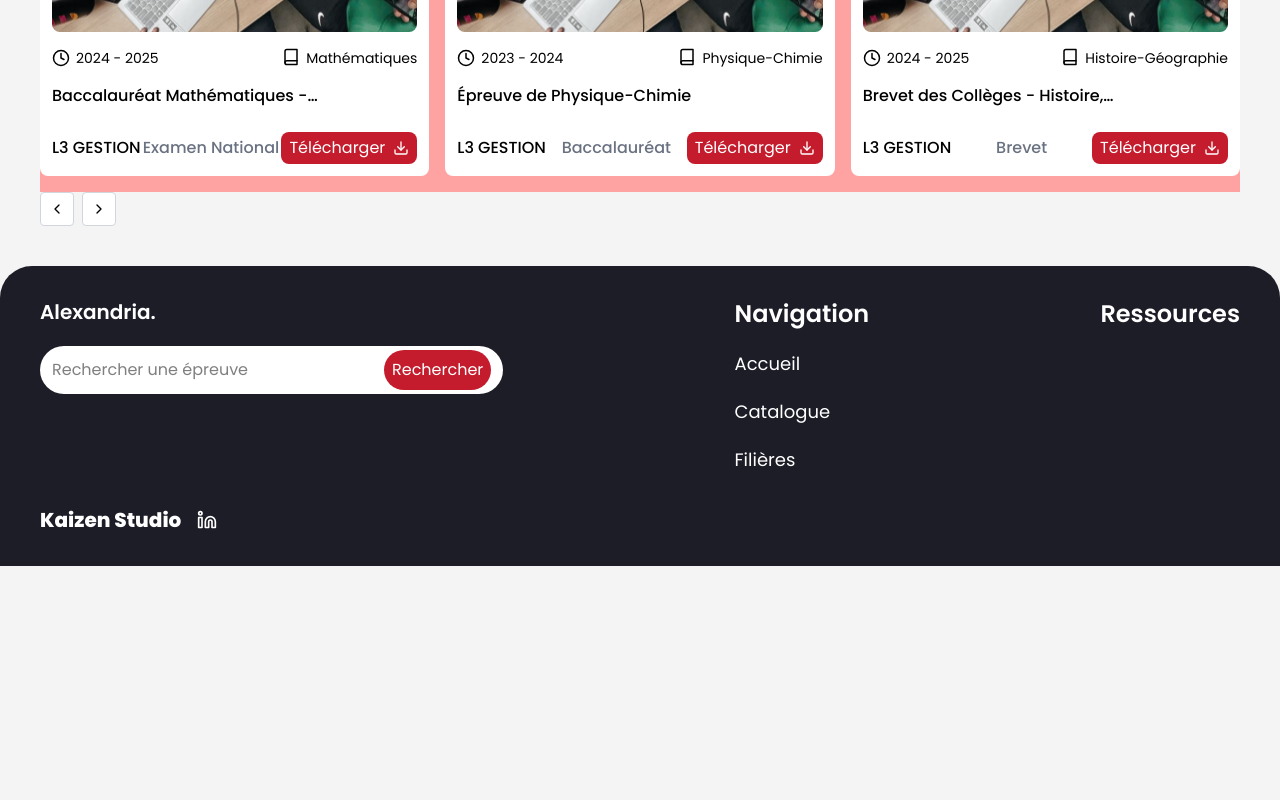
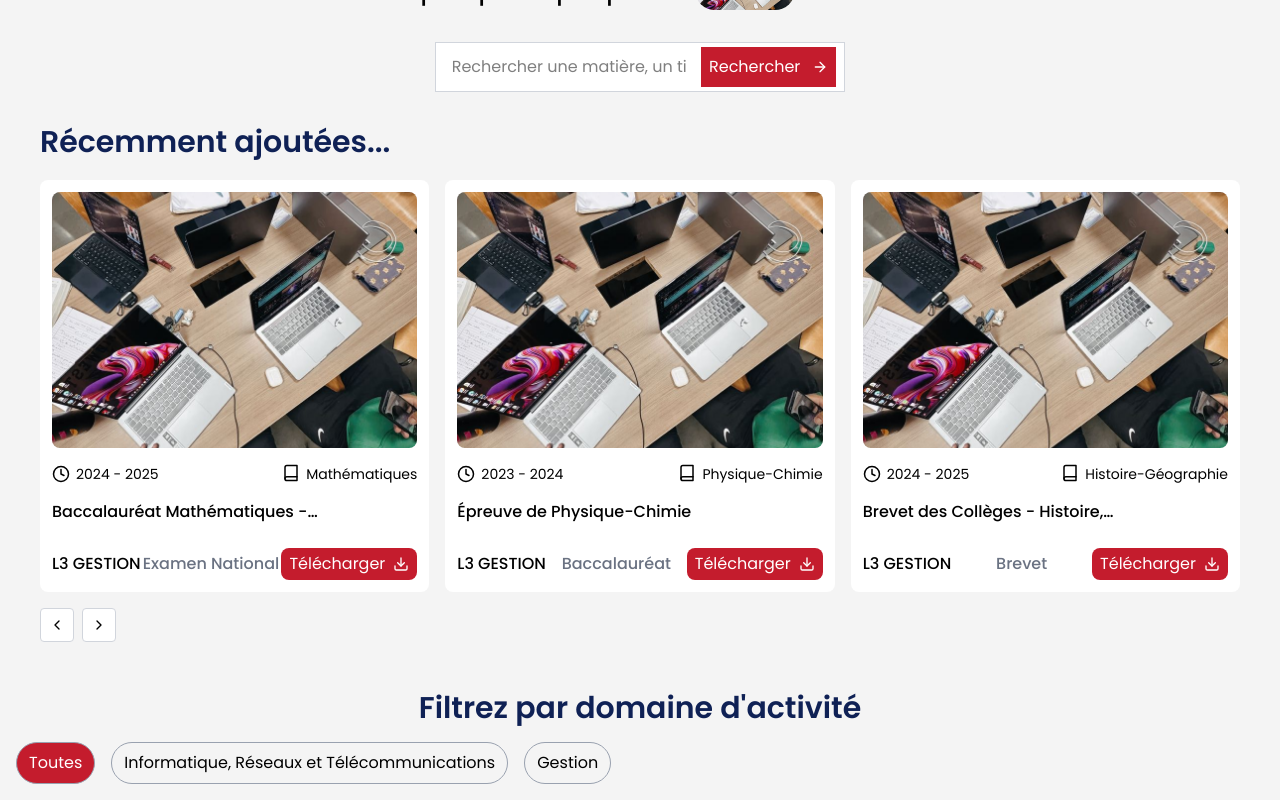
Before and after one commit to kaizen-squad/esgis-epreuves, a Next.js app: page / in a window 1280 px wide. Shown: the part 1520-2320 px from the top of the page. Before the commit the page ends 2086 px from the top, so only its background shows below. Built offline with nearby package versions, Linux system fonts and the light colour scheme.

Commit message:
feat(accueil): added filter for the domain filter section

```diff
--- /dev/null
+++ b/src/app/(public)/accueil/components/DomainFilter.tsx
@@ -0,0 +1,35 @@
+"use client";
+
+import { useState } from "react";
+
+const activityDomain = [
+  "Informatique, Réseaux et Télécommunications",
+  "Gestion",
+];
+
+const DomainFilter = () => {
+  const [currentDomain, setCurrentDomain] = useState("Toutes");
+  return (
+    <div className="px-4">
+      <h3 className="text-text-secondary mb-4 text-center text-3xl font-semibold">
+        Filtrez par domaine d&apos;activité
+      </h3>
+
+      <div className="flex gap-4 overflow-x-auto">
+        {["Toutes", ...activityDomain].map((domain) => {
+          return (
+            <button
+              onClick={() => setCurrentDomain(domain)}
+              className={`rounded-full border border-gray-400 px-3 py-2 whitespace-nowrap ${currentDomain === domain ? "bg-background-accent text-text-primary" : ""}`}
+              key={domain}
+            >
+              {domain}
+            </button>
+          );
+        })}
+      </div>
+    </div>
+  );
+};
+
+export default DomainFilter;
--- a/src/app/(public)/accueil/components/RecentlyAdded.tsx
+++ b/src/app/(public)/accueil/components/RecentlyAdded.tsx
@@ -6,8 +6,10 @@ import { epreuvesMock } from "../../constants/epreuve_constants";
 
 const RecentlyAdded = () => {
   return (
-    <div className="px-10">
-      <h3>Récemment ajoutées...</h3>
+    <div className="mb-12 px-10">
+      <h3 className="text-text-secondary mb-1 text-3xl font-semibold">
+        Récemment ajoutées...
+      </h3>
       <Slider>
         {epreuvesMock.map((epreuve) => (
           <EpreuveCard {...epreuve} key={epreuve.name} />
--- a/src/app/(public)/accueil/components/WelcomeSection.tsx
+++ b/src/app/(public)/accueil/components/WelcomeSection.tsx
@@ -21,7 +21,7 @@ const WelcomeSection = () => {
         Voir le Catalogue <FiArrowRight />
       </button>
 
-      <div className="relative h-50 w-full bg-black md:h-150">
+      <div className="relative h-50 w-full md:h-250">
         <Image
           src="/images/accueil_image.png"
           alt="Esgis Image Accueil"
--- a/src/app/(public)/page.tsx
+++ b/src/app/(public)/page.tsx
@@ -1,3 +1,4 @@
+import DomainFilter from "./accueil/components/DomainFilter";
 import RecentlyAdded from "./accueil/components/RecentlyAdded";
 import Research from "./accueil/components/Research";
 import WelcomeSection from "./accueil/components/WelcomeSection";
@@ -9,6 +10,7 @@ export default function Accueil() {
       <WelcomeSection />
       <Research />
       <RecentlyAdded />
+      <DomainFilter />
     </PublicLayout>
   );
 }
--- a/src/components/ui/Slider.tsx
+++ b/src/components/ui/Slider.tsx
@@ -17,7 +17,7 @@ const Slider = ({ children }: { children: React.ReactNode }) => {
   return (
     <div className="relative">
       <div
-        className="flex snap-x snap-mandatory gap-4 overflow-x-hidden bg-red-300 py-4"
+        className="flex snap-x snap-mandatory gap-4 overflow-x-hidden py-4"
         ref={containerRef}
       >
         {children}
```
